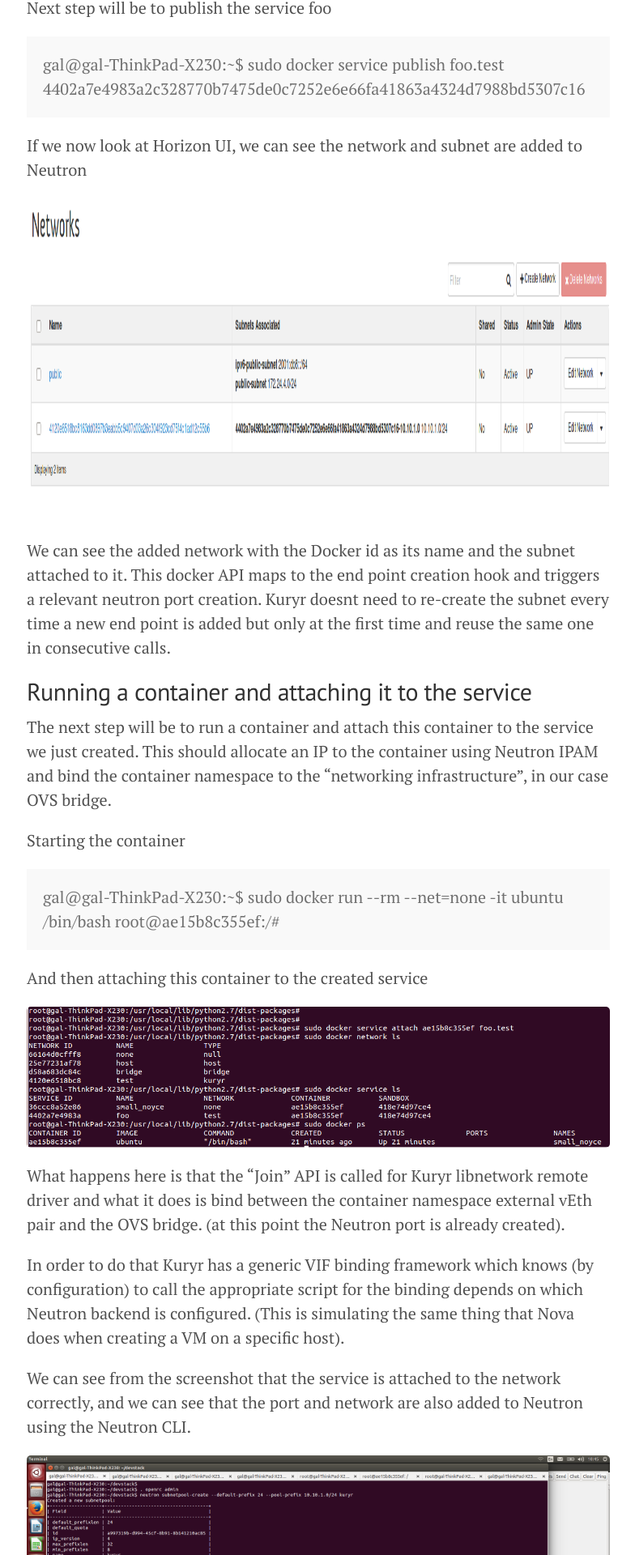
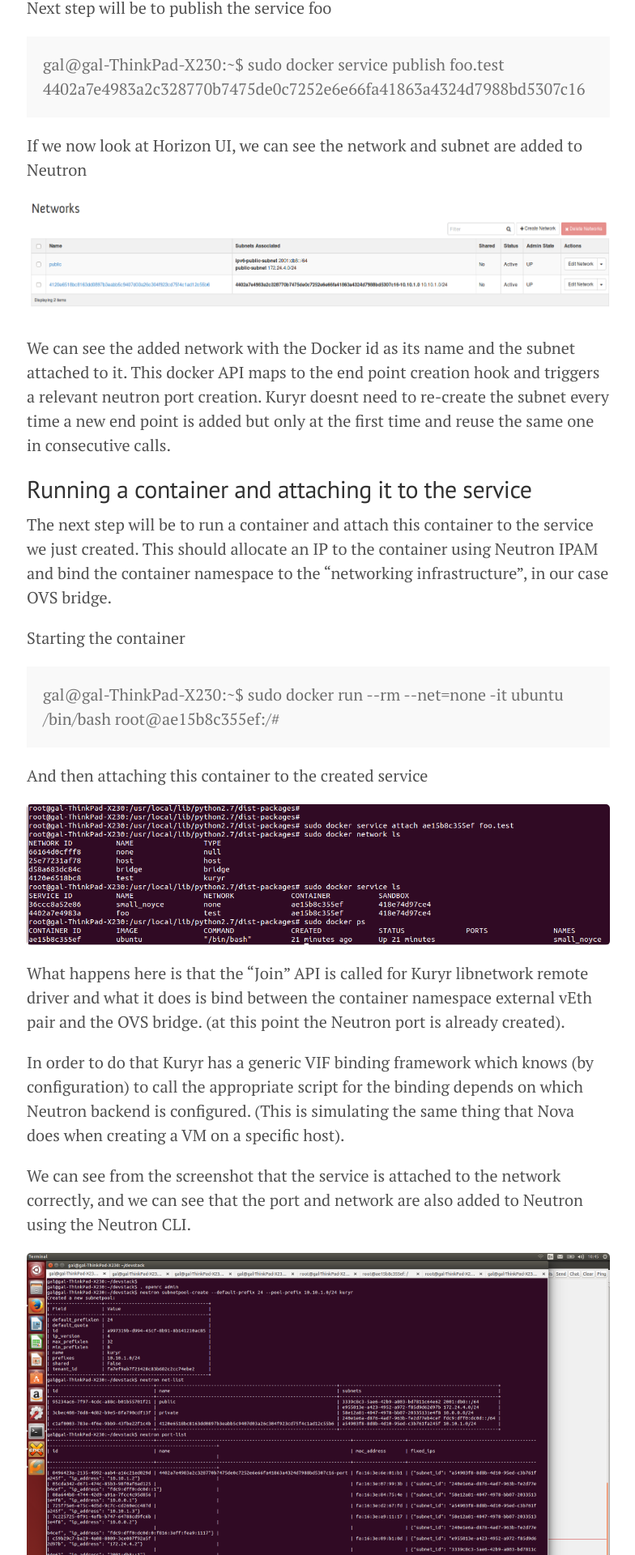
Before and after one commit to GalSagie/GalSagie.github.io, a Jekyll site: the page built from _posts/2015-10-10-kuryr-ovn.md, in a window 1280 px wide. Shown: the part 2492-4412 px from the top of the page at 81% size, without its empty margins (247-1031 px from the left). Built offline with Jekyll 4.4.1, drawn with Linux system fonts in a browser that asks for light colours; Markdown is read by kramdown in place of the engine named in the settings; comment, search, counter and statistics services are not loaded.

Commit message:
Last fix for Kuryr-OVN int

```diff
--- a/_posts/2015-10-10-kuryr-ovn.md
+++ b/_posts/2015-10-10-kuryr-ovn.md
@@ -108,7 +108,7 @@ Next step will be to publish the service foo
 
 If we now look at Horizon UI, we can see the network and subnet are added to Neutron
 
-<img src="https://raw.githubusercontent.com/GalSagie/GalSagie.github.io/master/public/img/neutron-network.png" width="1500" height="400"/>
+<img src="https://raw.githubusercontent.com/GalSagie/GalSagie.github.io/master/public/img/neutron-network.png" width="1500" height="150"/>
 
 We can see the added network with the Docker id as its name and the subnet attached to it.
 This docker API maps to the end point creation hook and triggers a relevant neutron port creation.
```
